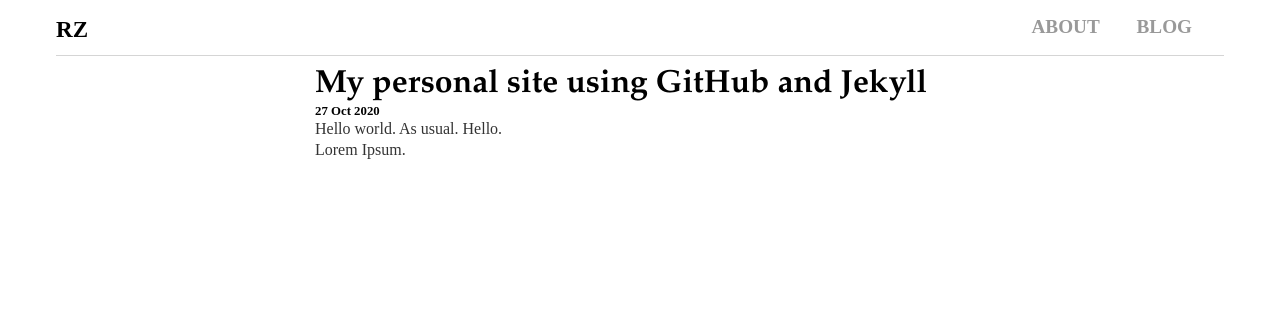
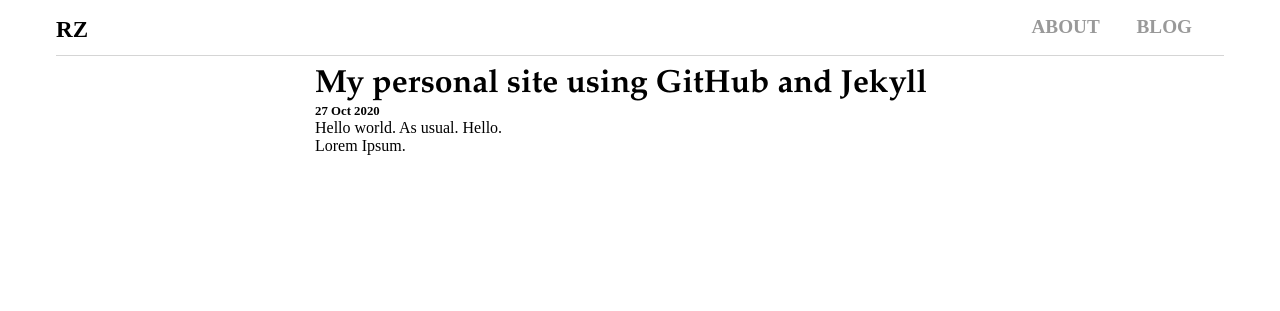
Before and after one commit to rnfitriansyah/rnfitriansyah.github.io, a Jekyll site: the page built from _posts/2020-10-27-rizki-first-site.md, in a window 1280 px wide. Shown: the top 311 px of the page. Built offline with Jekyll 4.4.1, drawn with Linux system fonts in a browser that asks for light colours.

Commit message:
Update responsive.css

```diff
--- a/css/responsive.css
+++ b/css/responsive.css
@@ -81,14 +81,6 @@ h3 {
     font-family:'Gotham Light';
 }
 
-p {
-    font-family:'Gotham book';
-    font-size: 1em;
-    line-height: 1.3em;
-    color: #333;
-    text-align: left;
-}
-
 ul.posts {
     margin: 20px auto 40px;
     font-family:'Gotham book';
```
